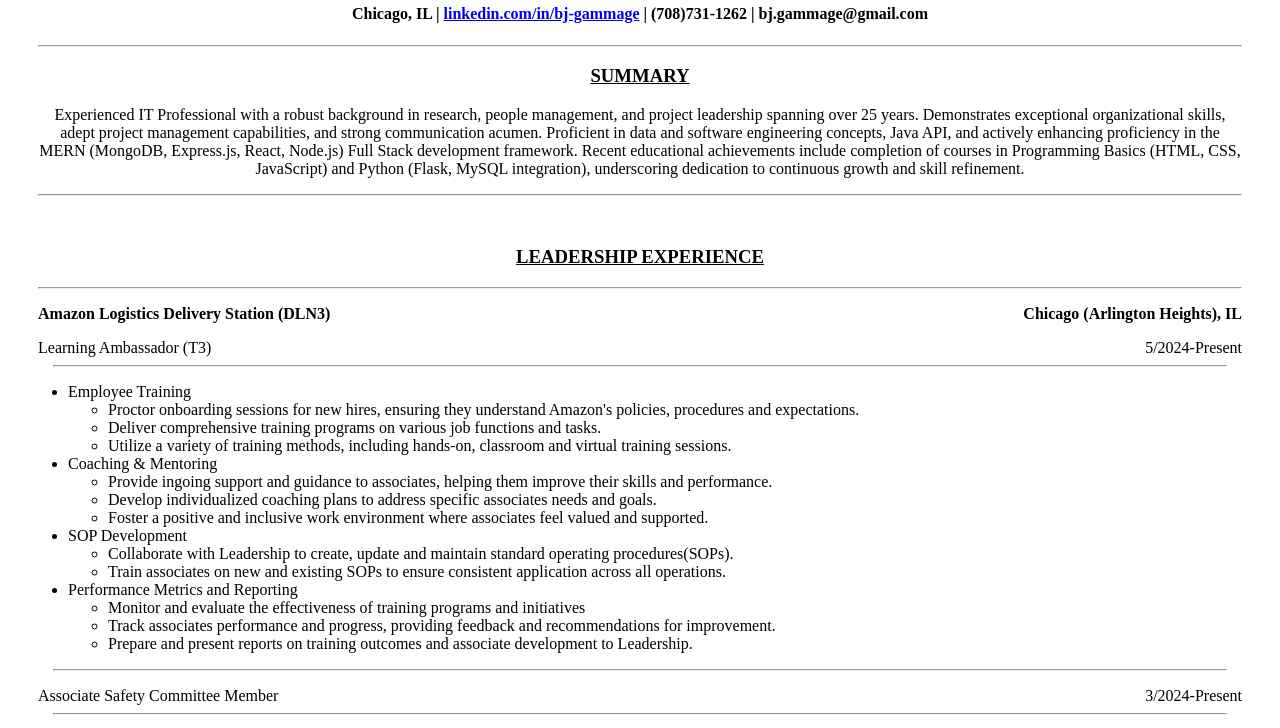
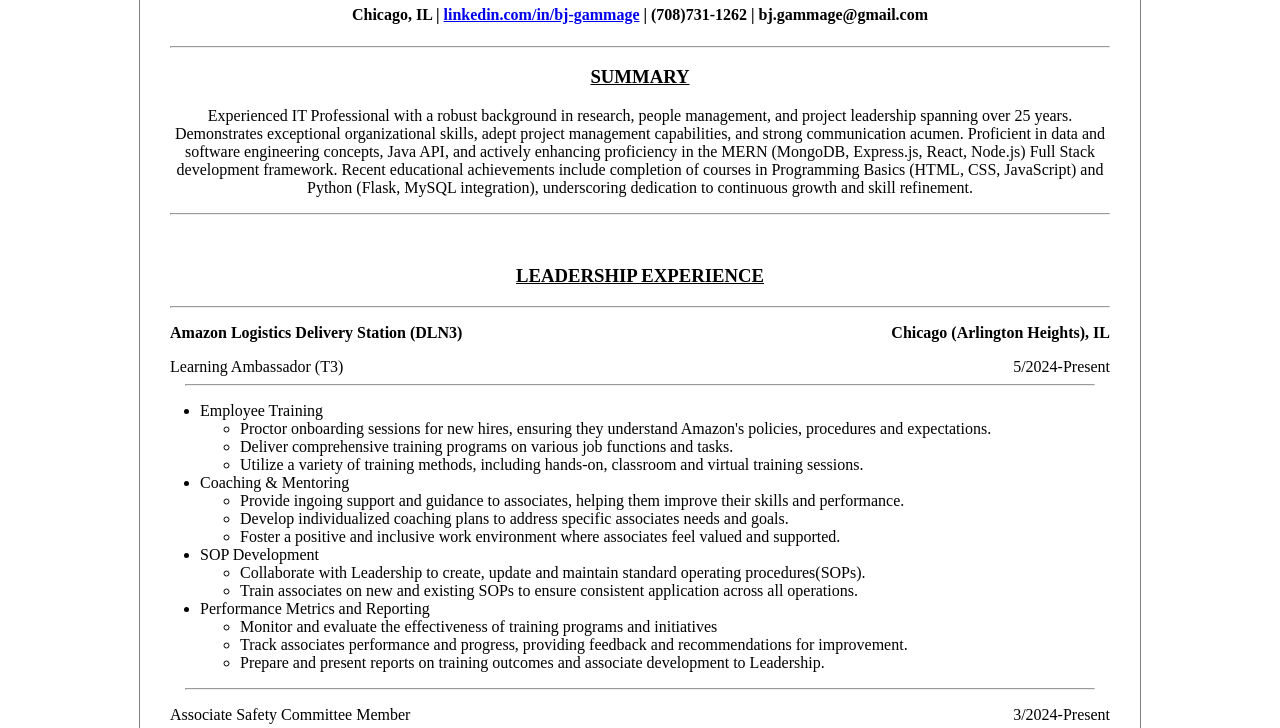
Before and after one commit to BJGammage/OnlineResume, a plain HTML site: page index.html in a window 1280 px wide. Shown: the part 113-841 px from the top of the page. Drawn offline with Linux system fonts and the light colour scheme.

Commit message:
Add files via upload
Added width restrictions and a border in styling.

```diff
--- a/index.html
+++ b/index.html
@@ -5,7 +5,7 @@
     <meta name="viewport" content="width=device-width, initial-scale=1.0">
     <title>Online Resume - BJ Gammage</title>
 </head>
-<body>
+<body style="width: 85%; border: 1px solid gray; margin: 0 auto; max-width: 1000px; min-width: 900px;">
     <h1 style="text-align: center; margin-top: 60px;">BJ Gammage</h1>
     <h4 style="text-align: center;">Chicago, IL | <a href="https://www.linkedin.com/in/bj-gammage">linkedin.com/in/bj-gammage</a> | (708)731-1262 | bj.gammage@gmail.com</h4>
     <hr style="margin-left: 30px; margin-right: 30px;"/>
```
Also changed, not shown: index2.html (+1 -1 lines), index3.html (+1 -1 lines).
